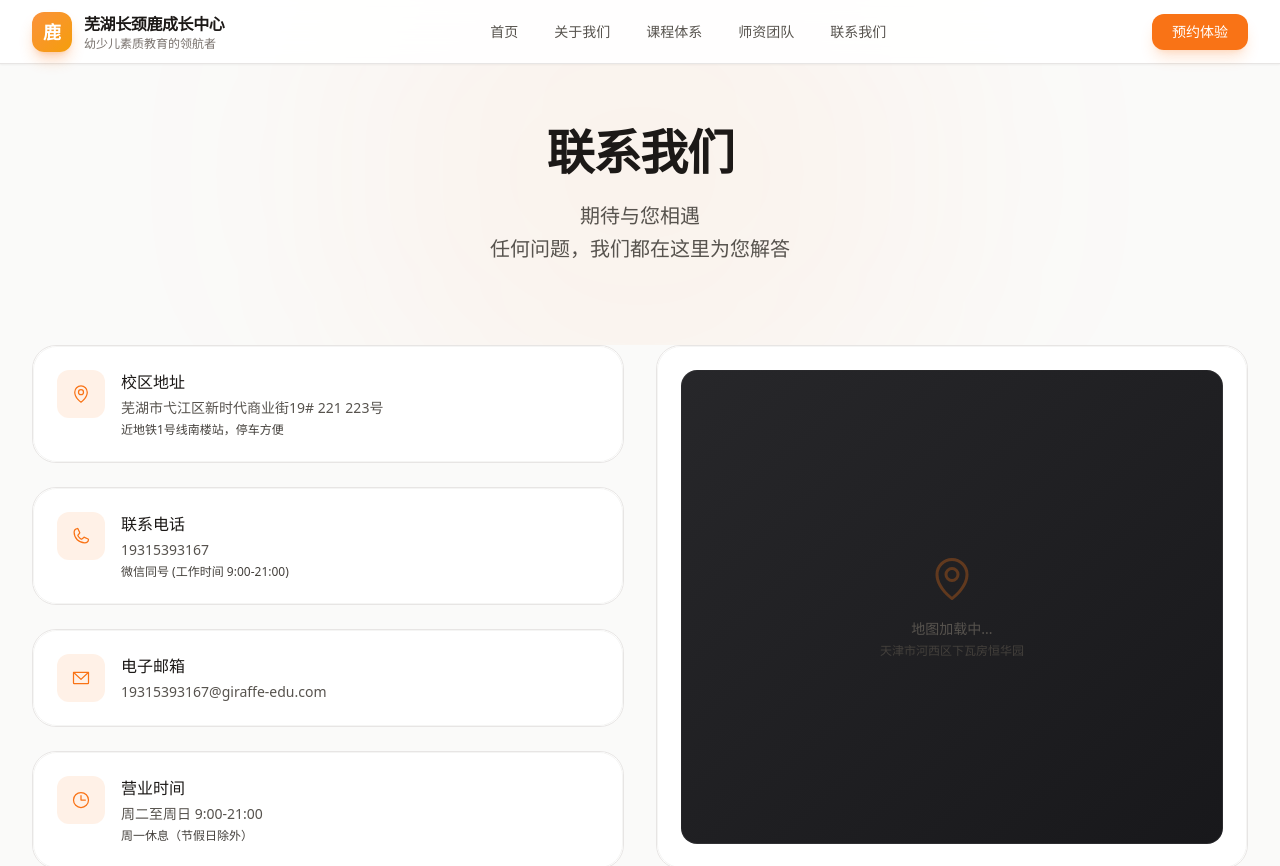
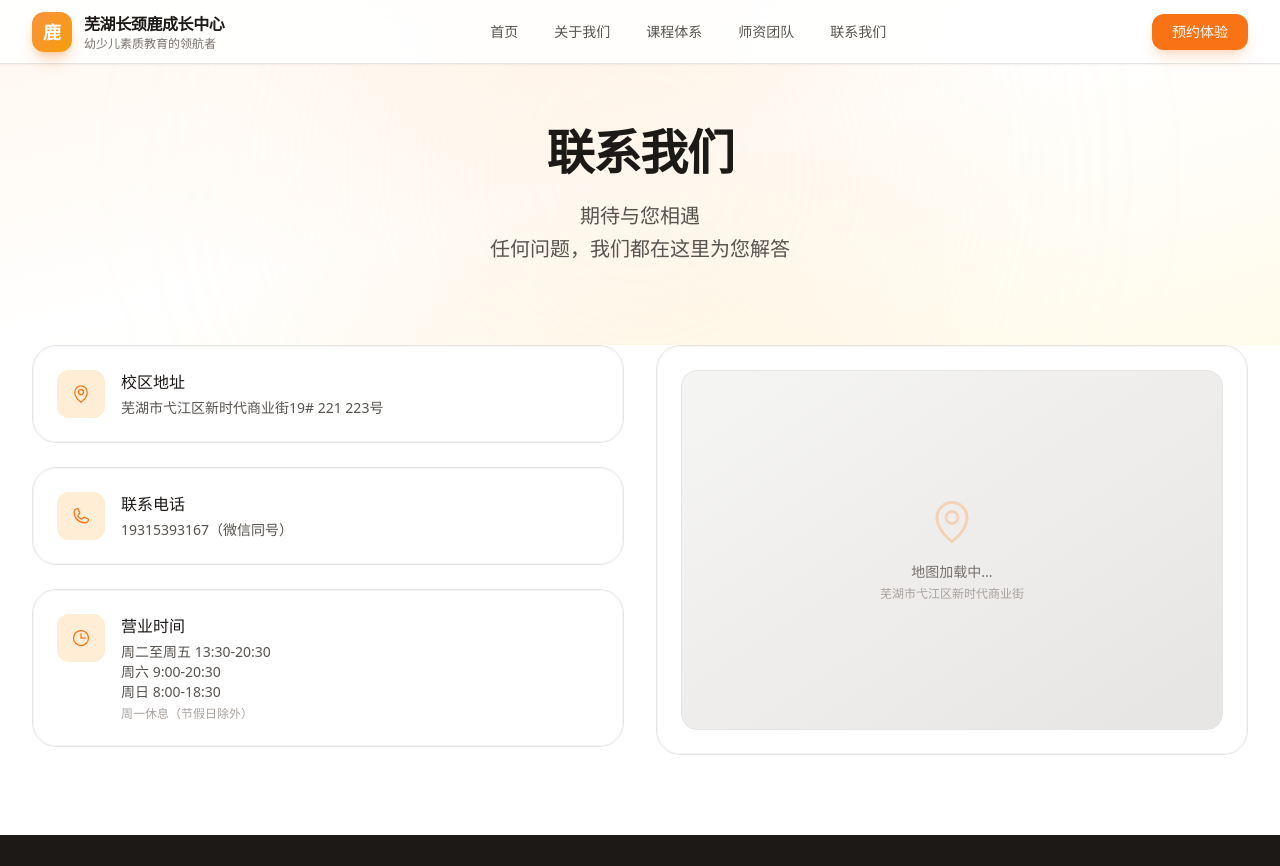
Before and after one commit to tujunjie003/WUHUGIRAFFE-WEB, a Next.js app: page /WUHUGIRAFFE-WEB/contact in a window 1280 px wide. Shown: the top 866 px of the page. Built offline with nearby package versions, Linux system fonts and the light colour scheme.

Commit message:
feat: update contact page - remove email, update hours

```diff
--- a/app/contact/page.tsx
+++ b/app/contact/page.tsx
@@ -1,17 +1,13 @@
 'use client'
-
-import { motion } from 'framer-motion'
-
 
 /**
  * 联系我们页面
  */
 
-import { MapPin, Phone, EnvelopeSimple, Clock, WechatLogo, InstagramLogo } from '@phosphor-icons/react'
+import { MapPin, Phone, Clock } from '@phosphor-icons/react'
 import Header from '@/components/layout/Header'
 import Footer from '@/components/layout/Footer'
 import Card from '@/components/ui/Card'
-import Button from '@/components/ui/Button'
 
 export default function ContactPage() {
   return (
@@ -19,9 +15,9 @@ export default function ContactPage() {
       <Header />
 
       {/* Hero */}
-      <section className="pt-32 pb-20 bg-stone-50 relative overflow-hidden">
+      <section className="pt-32 pb-20 bg-gradient-to-br from-orange-50 via-white to-amber-50 relative overflow-hidden">
         <div className="absolute inset-0">
-          <div className="absolute top-1/2 left-1/2 -translate-x-1/2 -translate-y-1/2 w-[600px] h-[600px] bg-orange-500/5 rounded-full blur-[120px]" />
+          <div className="absolute top-1/2 left-1/2 -translate-x-1/2 -translate-y-1/2 w-[600px] h-[600px] bg-orange-200/20 rounded-full blur-[120px]" />
         </div>
 
         <div className="relative z-10 max-w-4xl mx-auto px-4 text-center">
@@ -37,58 +33,46 @@ export default function ContactPage() {
       </section>
 
       {/* 联系信息 */}
-      <section className="pb-20 bg-orange-50/500">
+      <section className="pb-20 bg-white">
         <div className="max-w-7xl mx-auto px-4 sm:px-6 lg:px-8">
           <div className="grid grid-cols-1 lg:grid-cols-2 gap-8">
             {/* 联系卡片 */}
             <div className="space-y-6">
               <Card className="p-6">
                 <div className="flex items-start gap-4">
-                  <div className="w-12 h-12 rounded-xl bg-orange-500/10 flex items-center justify-center flex-shrink-0">
+                  <div className="w-12 h-12 rounded-xl bg-orange-100 flex items-center justify-center flex-shrink-0">
                     <MapPin size={20} className="text-orange-500" />
                   </div>
                   <div>
                     <h3 className="text-stone-900 font-medium mb-1">校区地址</h3>
                     <p className="text-stone-600 text-sm">芜湖市弋江区新时代商业街19# 221 223号</p>
-                    <p className="text-stone-700 text-xs mt-1">近地铁1号线南楼站，停车方便</p>
                   </div>
                 </div>
               </Card>
 
               <Card className="p-6">
                 <div className="flex items-start gap-4">
-                  <div className="w-12 h-12 rounded-xl bg-orange-500/10 flex items-center justify-center flex-shrink-0">
+                  <div className="w-12 h-12 rounded-xl bg-orange-100 flex items-center justify-center flex-shrink-0">
                     <Phone size={20} className="text-orange-500" />
                   </div>
                   <div>
                     <h3 className="text-stone-900 font-medium mb-1">联系电话</h3>
-                    <p className="text-stone-600 text-sm">19315393167</p>
-                    <p className="text-stone-700 text-xs mt-1">微信同号 (工作时间 9:00-21:00)</p>
+                    <p className="text-stone-600 text-sm">19315393167（微信同号）</p>
                   </div>
                 </div>
               </Card>
 
               <Card className="p-6">
                 <div className="flex items-start gap-4">
-                  <div className="w-12 h-12 rounded-xl bg-orange-500/10 flex items-center justify-center flex-shrink-0">
-                    <EnvelopeSimple size={20} className="text-orange-500" />
-                  </div>
-                  <div>
-                    <h3 className="text-stone-900 font-medium mb-1">电子邮箱</h3>
-                    <p className="text-stone-600 text-sm">19315393167@giraffe-edu.com</p>
-                  </div>
-                </div>
-              </Card>
-
-              <Card className="p-6">
-                <div className="flex items-start gap-4">
-                  <div className="w-12 h-12 rounded-xl bg-orange-500/10 flex items-center justify-center flex-shrink-0">
+                  <div className="w-12 h-12 rounded-xl bg-orange-100 flex items-center justify-center flex-shrink-0">
                     <Clock size={20} className="text-orange-500" />
                   </div>
                   <div>
                     <h3 className="text-stone-900 font-medium mb-1">营业时间</h3>
-                    <p className="text-stone-600 text-sm">周二至周日 9:00-21:00</p>
-                    <p className="text-stone-700 text-xs mt-1">周一休息（节假日除外）</p>
+                    <p className="text-stone-600 text-sm">周二至周五 13:30-20:30</p>
+                    <p className="text-stone-600 text-sm">周六 9:00-20:30</p>
+                    <p className="text-stone-600 text-sm">周日 8:00-18:30</p>
+                    <p className="text-stone-400 text-xs mt-1">周一休息（节假日除外）</p>
                   </div>
                 </div>
               </Card>
@@ -96,11 +80,11 @@ export default function ContactPage() {
 
             {/* 地图占位 */}
             <Card className="p-6 min-h-[400px]">
-              <div className="w-full h-full min-h-[360px] rounded-2xl bg-gradient-to-br from-zinc-800 to-zinc-900 flex items-center justify-center border border-white/5">
+              <div className="w-full h-full min-h-[360px] rounded-2xl bg-gradient-to-br from-stone-100 to-stone-200 flex items-center justify-center border border-stone-200">
                 <div className="text-center">
-                  <MapPin size={48} className="text-orange-500/30 mx-auto mb-4" />
-                  <p className="text-stone-600 text-sm">地图加载中...</p>
-                  <p className="text-stone-700 text-xs mt-1">天津市河西区下瓦房恒华园</p>
+                  <MapPin size={48} className="text-orange-400/30 mx-auto mb-4" />
+                  <p className="text-stone-500 text-sm">地图加载中...</p>
+                  <p className="text-stone-400 text-xs mt-1">芜湖市弋江区新时代商业街</p>
                 </div>
               </div>
             </Card>
```
